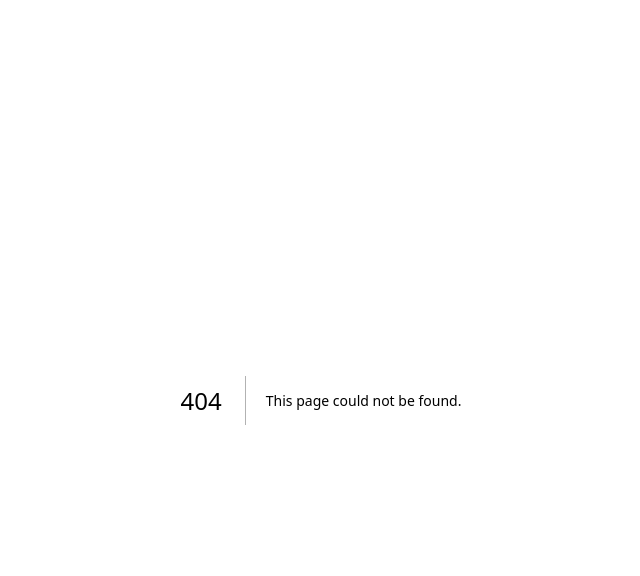
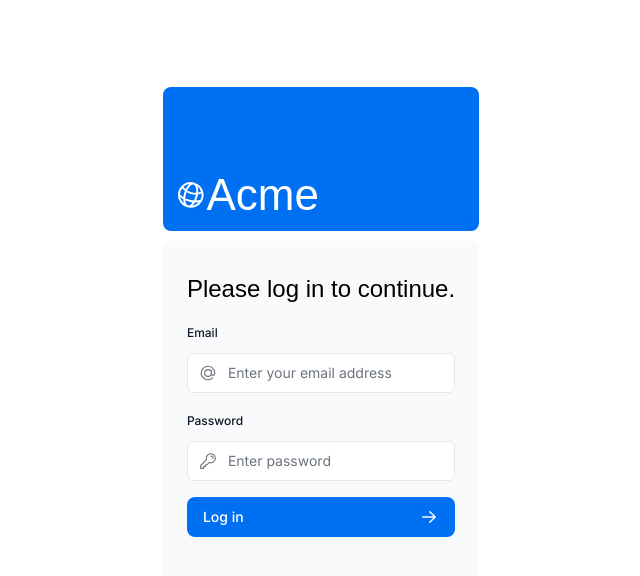
Before and after one commit to sektor7k/JS-Example-Apps, a Next.js app in the folder nextjs-dashboard/: page /login in a window 1280 px wide. Before the commit this address had no page. Shown: the top 576 px of the page, without its empty margins (319-959 px from the left). Built offline with nearby package versions, Linux system fonts and the light colour scheme; a web font is replaced by a local one.

Commit message:
login page

```diff
--- /dev/null
+++ b/nextjs-dashboard/app/login/page.tsx
@@ -0,0 +1,22 @@
+
+import AcmeLogo from '@/app/ui/acme-logo';
+import LoginForm from '@/app/ui/login-form';
+
+export default function LoginPage() {
+
+
+    return (
+        <main className=" flex items-center justify-center md:h-screen">
+            <main className="flex items-center justify-center md:h-screen">
+                <div className="relative mx-auto flex w-full max-w-[400px] flex-col space-y-2.5 p-4 md:-mt-32">
+                    <div className="flex h-20 w-full items-end rounded-lg bg-blue-500 p-3 md:h-36">
+                        <div className="w-32 text-white md:w-36">
+                            <AcmeLogo />
+                        </div>
+                    </div>
+                    <LoginForm />
+                </div>
+            </main>
+        </main>
+    )
+}
```
